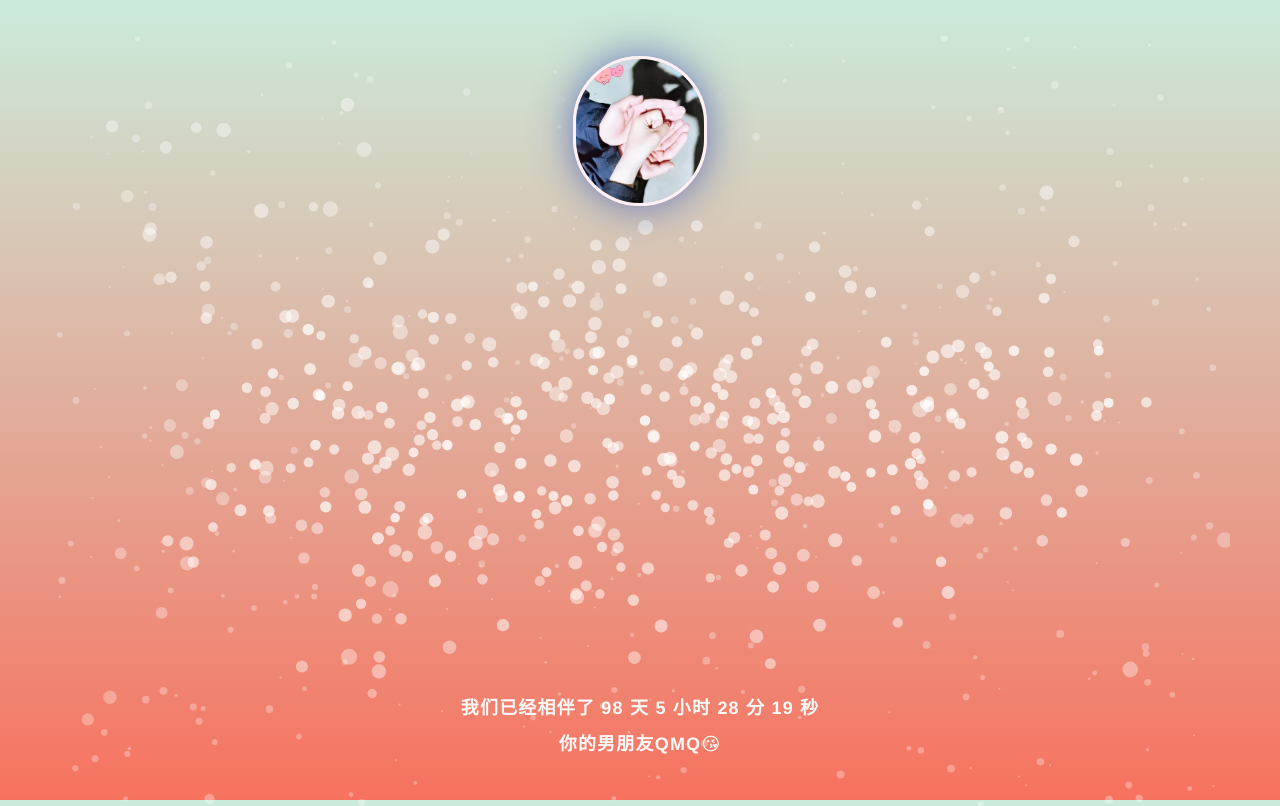
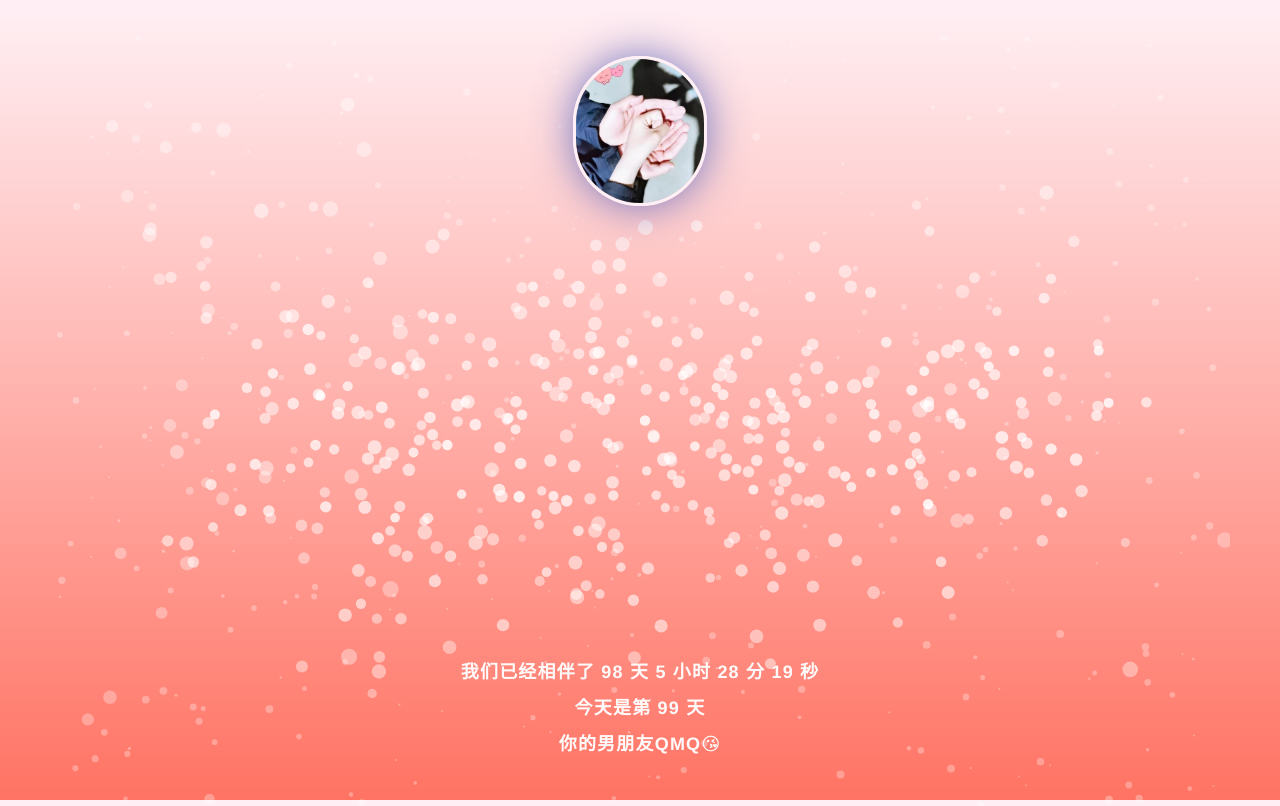
Before and after one commit to QMQDIP/test, a plain HTML site: page index.html in a window 1280 px wide. Drawn offline with Linux system fonts and the light colour scheme.

Commit message:
Update index.html

```diff
--- a/index.html
+++ b/index.html
@@ -24,11 +24,11 @@
             }
             .body--ready {
               /* ;修改背景颜色*/
-				background: -webkit-linear-gradient(top, rgb(203, 235, 219) 0%, rgb(255, 90, 70) 120%);
-                background: -moz-linear-gradient(top, rgb(203, 235, 219) 0%, rgb(55, 148, 192) 120%);
-                background: -o-linear-gradient(top, rgb(203, 235, 219) 0%, rgb(55, 148, 192) 120%);
-                background: -ms-linear-gradient(top, rgb(203, 235, 219) 0%, rgb(55, 148, 192) 120%);
-                background: linear-gradient(top, rgb(203, 235, 219) 0%, rgb(55, 148, 192) 120%);
+				background: -webkit-linear-gradient(top, rgb(255, 240, 245) 0%, rgb(255, 90, 70) 120%);
+                background: -moz-linear-gradient(top, rgb(255, 240, 245) 0%, rgb(255, 90, 70) 120%);
+                background: -o-linear-gradient(top, rgb(255, 240, 245) 0%, rgb(255, 90, 70) 120%);
+                background: -ms-linear-gradient(top, rgb(255, 240, 245) 0%, rgb(255, 90, 70) 120%);
+                background: linear-gradient(top, rgb(255, 240, 245) 0%, rgb(255, 90, 70) 120%);
             }
             .text {
                 position: fixed;
@@ -96,7 +96,8 @@
     </div>
     <canvas class="canvas" width="1820" height="905"></canvas>
     <p class="text" style="color: #FFFAFA;">我们已经相伴了
-    <span id="span_dt_dt"></span><br>你的男朋友QMQ😘
+    <span id="span_dt_dt1"></span><br>今天是第
+    <span id="span_dt_dt2"></span><br>你的男朋友QMQ😘
     </p>
     <script language="javascript">
         function show_date_time() {
@@ -114,7 +115,8 @@
             e_minsold = (e_hrsold - hrsold) * 60;
             minsold = Math.floor((e_hrsold - hrsold) * 60);
             seconds = Math.floor((e_minsold - minsold) * 60);
-            span_dt_dt.innerHTML = daysold + " 天 " + hrsold + " 小时 " + minsold + " 分 " + seconds + " 秒 ";
+            span_dt_dt1.innerHTML = daysold + " 天 " + hrsold + " 小时 " + minsold + " 分 " + seconds + " 秒 ";
+			span_dt_dt2.innerHTML = daysold+1+ " 天 ";
         }
         show_date_time();
     </script>
```
